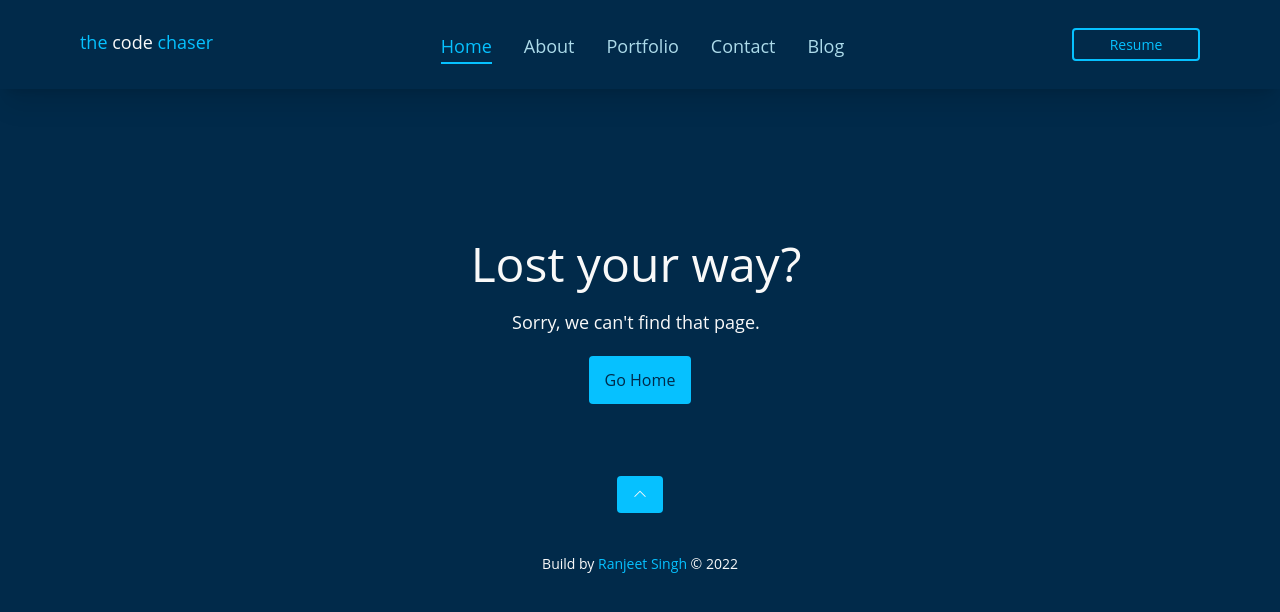
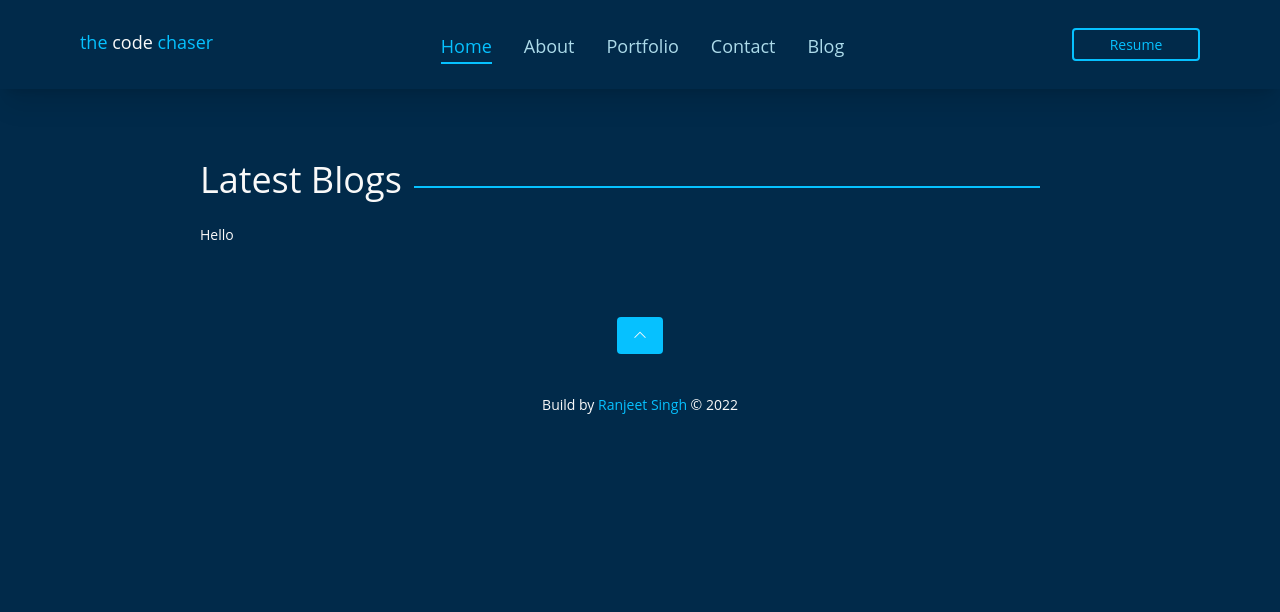
Before and after one commit to thecodechaser/portfolio-frontend, a React (Create React App) app: page /blogs in a window 1280 px wide. Shown: the top 612 px of the page. Built offline with nearby package versions, Linux system fonts and the light colour scheme.

Commit message:
Add content to blog

```diff
--- a/src/App.js
+++ b/src/App.js
@@ -5,7 +5,7 @@ import About from './pages/About';
 import Portfolio from './pages/Portfolio';
 import Contact from './pages/Contact';
 import Resume from './pages/Resume';
-import Blog from './pages/Blog';
+import Blogs from './pages/Blogs';
 import NotFound from './pages/404';
 import Footer from './components/Footer';
 import './App.css';
@@ -37,8 +37,8 @@ function App() {
             element={(<Contact />)}
           />
           <Route
-            path="/blog"
-            element={(<Blog />)}
+            path="/blogs"
+            element={(<Blogs />)}
           />
           <Route
             path="/resume"
--- /dev/null
+++ b/src/components/Blog/Blog.js
@@ -0,0 +1,9 @@
+import { Link } from 'react-router-dom';
+
+const Blog = () => {
+  return (
+    <p>Hello</p>
+  )
+}
+
+export default Blog;
--- a/src/components/Header.js
+++ b/src/components/Header.js
@@ -11,7 +11,7 @@ const menuItems = [
   { name: 'About', path: '/about', current: false },
   { name: 'Portfolio', path: '/portfolio', current: false },
   { name: 'Contact', path: '/contact', current: false },
-  { name: 'Blog', path: '/blog', current: false },
+  { name: 'Blog', path: '/blogs', current: false },
 ];
 
 const Header = () => {
--- a/src/pages/Blog.js
+++ b/src/pages/Blogs.js
@@ -1,12 +1,16 @@
-const Blog = () => {
+import Blog from "../components/Blog/Blog";
+
+const Blogs = () => {
   return (
     <div className="mt-32 md:mt-40">
     <div className="flex gap-3 ml-5 md:ml-0 mb-6">
       <h2 className="text-2xl md:text-4xl">Latest Blogs</h2>
       <div className="border-b-2 mb-3 border-secondaryColor hr-blog" />
     </div>
+     {/* blog-section */}
+     <Blog />
   </div>
   )
 }
 
-export default Blog;
+export default Blogs;
```
